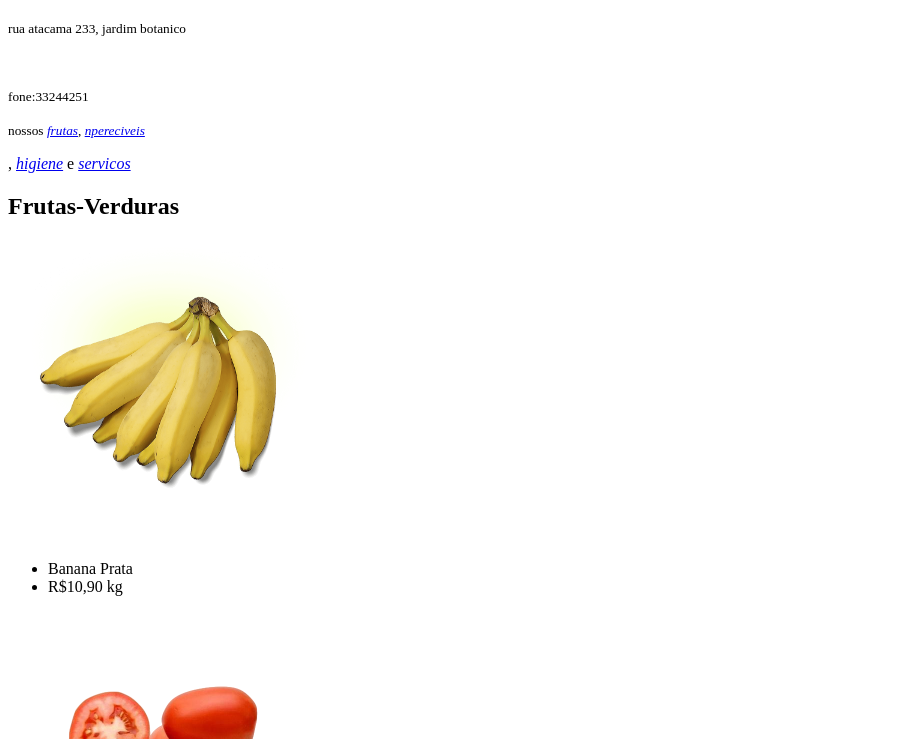
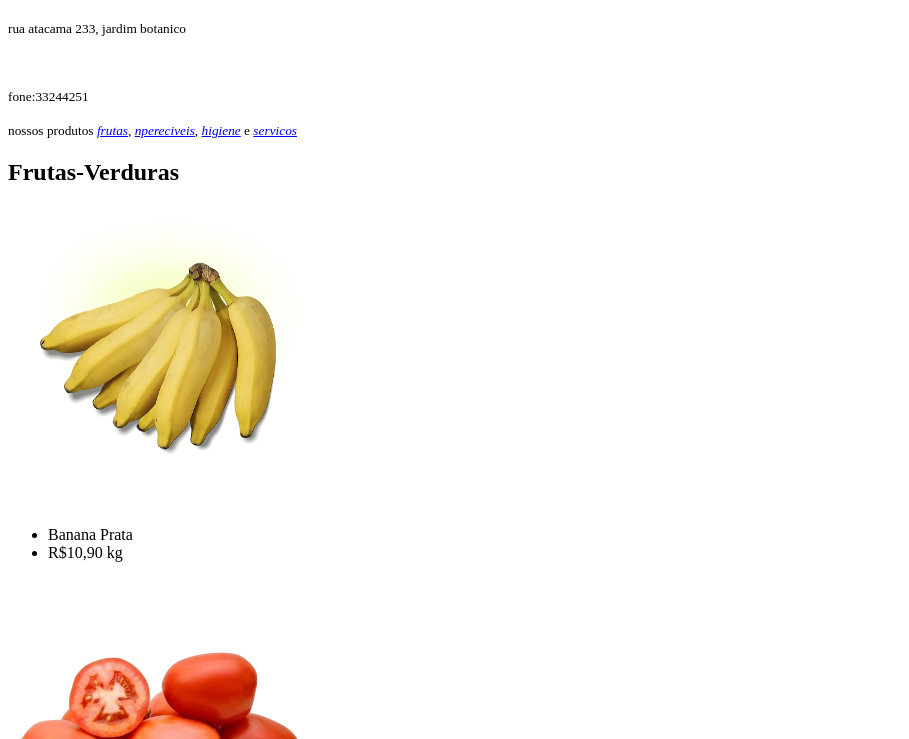
Before and after one commit to grk54095/Minimercado, a plain HTML site: page index.html in a window 1280 px wide. Shown: the part 61-800 px from the top of the page, without its empty margins (0-909 px from the left). Drawn offline with Linux system fonts and the light colour scheme.

Commit message:
Update index.html

```diff
--- a/index.html
+++ b/index.html
@@ -11,7 +11,7 @@
     <h1>Bem vindo ao Minimercado, como podemos ajudar você hoje?</h1>
     <p><small>rua atacama 233, jardim botanico</small></p><br>
     <p><small>fone:33244251</small></p>
-    <p><small> nossos <a href="#frutas"><em>frutas</em></a>, <a href="#npereciveis"><em>npereciveis</em></a></small></p>, <a href="#higiene"><em>higiene</em></a> e <a href="#servicos"><em>servicos</em></a>
+    <p><small> nossos produtos <a href="#frutas"><em>frutas</em></a>, <a href="#npereciveis"><em>npereciveis</em></a>, <a href="#higiene"><em>higiene</em></a> e <a href="#servicos"><em>servicos</em></a></small></p>
    </header>
    <div id="frutas">
     <h2> Frutas-Verduras</h2>
```
